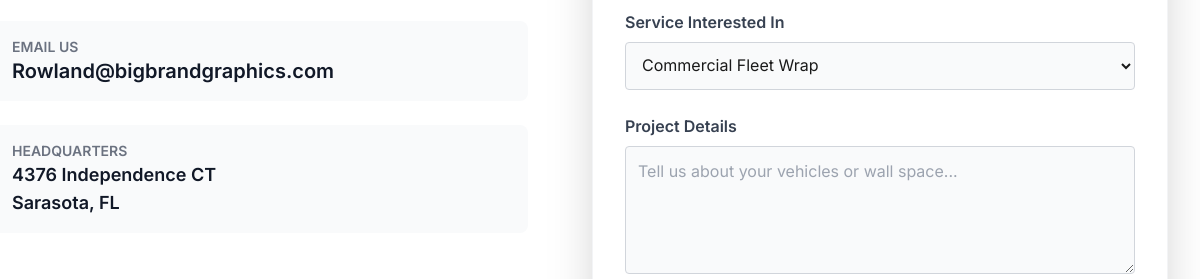
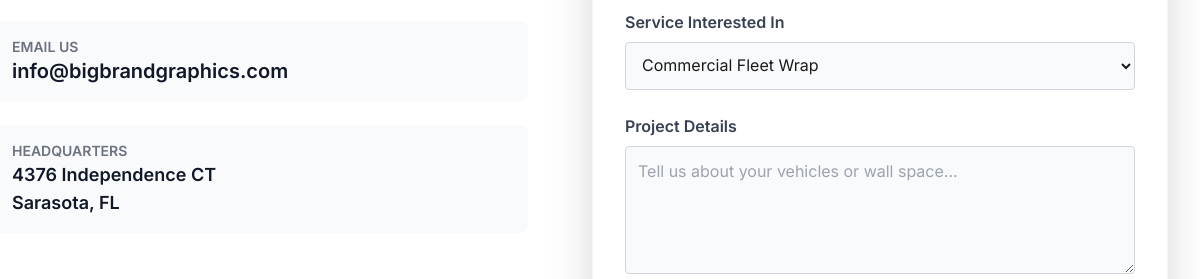
Before and after one commit to rowBBG/big-brand-graphics, a plain HTML site: page index.html in a window 1280 px wide. Shown: the part 2756-3035 px from the top of the page, 80-1280 px from the left. Drawn offline with nearby package versions, Linux system fonts and the light colour scheme.

Commit message:
Update index.html

```diff
--- a/index.html
+++ b/index.html
@@ -312,7 +312,7 @@
                             <i data-lucide="mail" class="w-6 h-6 text-brand-magenta mr-4"></i>
                             <div>
                                 <p class="text-sm text-gray-500 font-bold uppercase">Email Us</p>
-                                <a href="mailto:Rowland@bigbrandgraphics.com" class="text-xl font-bold text-gray-900 hover:text-brand-magenta">Rowland@bigbrandgraphics.com</a>
+                                <a href="mailto:Rowland@bigbrandgraphics.com" class="text-xl font-bold text-gray-900 hover:text-brand-magenta">info@bigbrandgraphics.com</a>
                             </div>
                         </div>
 
```
